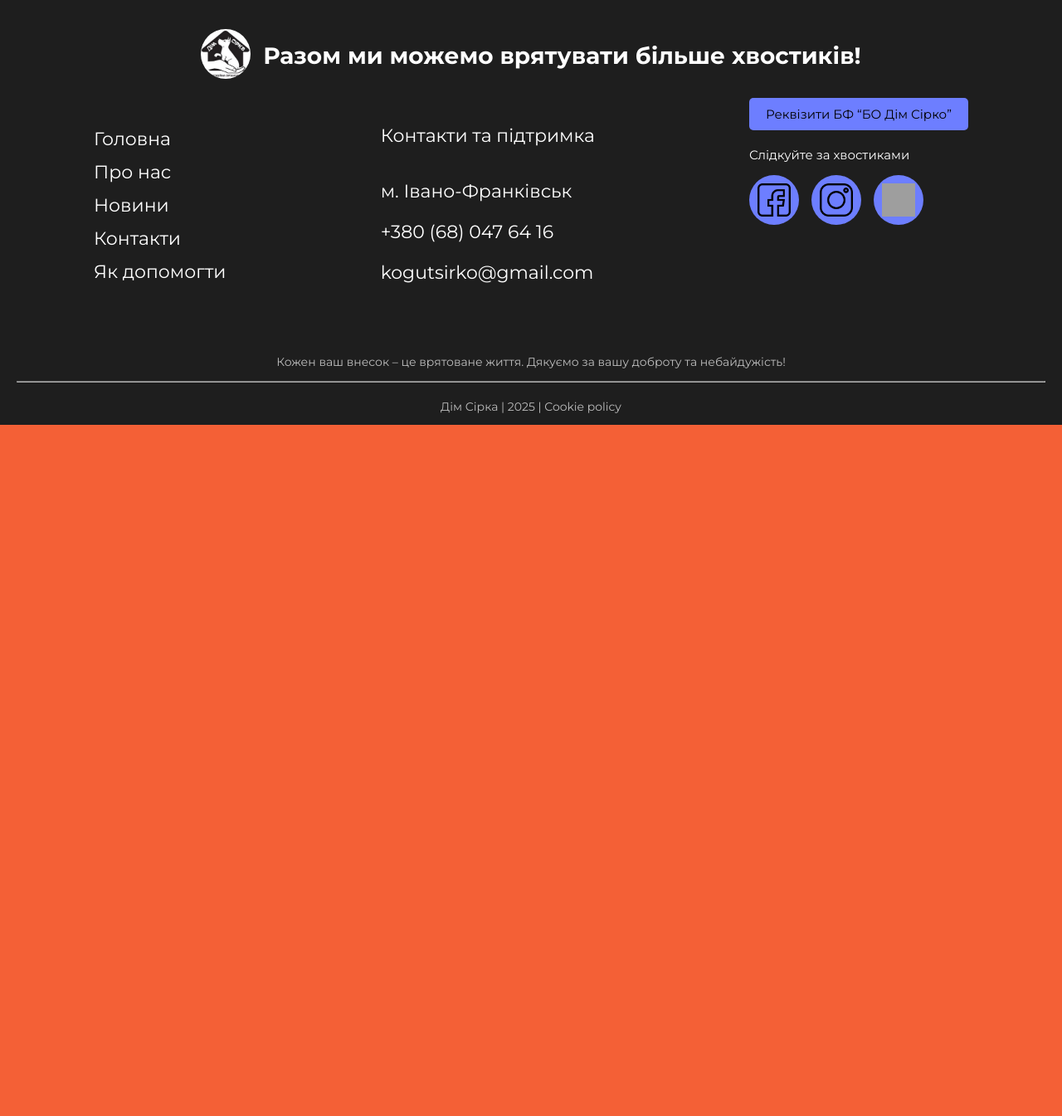
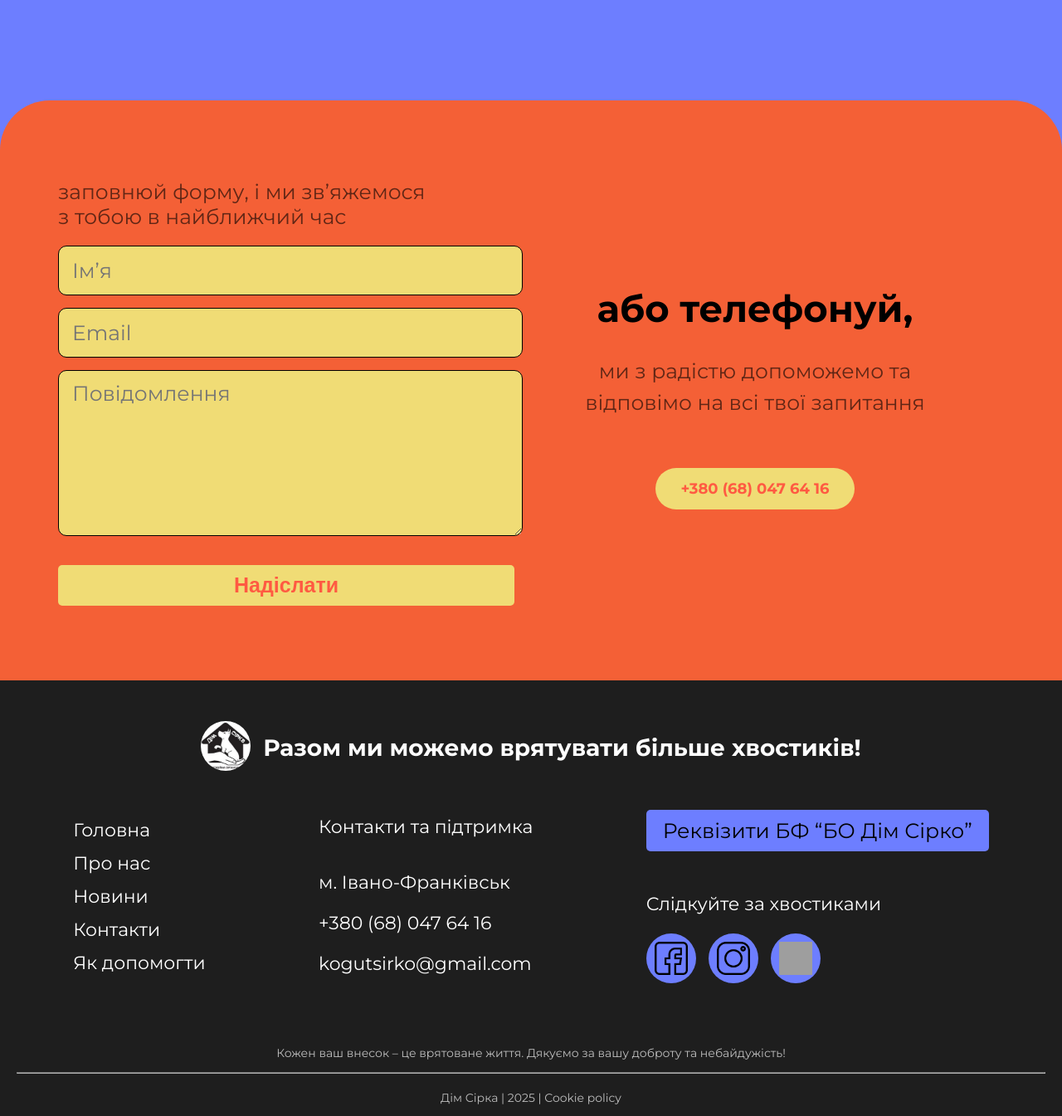
Before and after one commit to samokishchukvira/diplom.github.io, a PHP site: page /contacts.html in a window 1280 px wide. Shown: the part 1564-2909 px from the top of the page at 83% size. Before the commit the page ends 2076 px from the top, so only its background shows below. Run offline with PHP 8.4, Linux system fonts and the light colour scheme; some libraries are stand-ins or nearby versions; some web fonts are replaced; grey boxes are pictures that could not be loaded.

Commit message:
Update contacts.css

```diff
--- a/styles/contacts.css
+++ b/styles/contacts.css
@@ -25,7 +25,7 @@
     font-family: 'Montserrat', sans-serif;
     margin: var(--header-height) 0 0 0;
     font-family: var(--body-font);
-    background-color: var(--dark-color);
+    background-color: #6D7EFF;
     margin: 0;
     padding: 0;
 }
@@ -185,6 +185,215 @@
   .active {
     color: #4359fd;
   }
+    .contact-section {
+    padding: 10px 0;
+  }
+  .contact-box {
+    background: #F46036;
+    border-radius: 60px 60px 0 0 ;
+    display: flex;
+    flex-wrap: wrap;
+    justify-content: space-between;
+    max-width: 100%;
+    margin: 0 auto;
+    padding: 30px 30px 90px 10px;
+    position: relative;
+    margin-bottom: -70px;
+  }
+  .contact-form, .contact-info {
+    flex: 1 1 45%;
+  }
+  .contact-form p {
+    font-size: 15px;
+    margin-bottom: 20px;
+    opacity: 60%;
+    text-align: left;
+    max-width: 450px;
+  }
+  .contact-form form {
+    display: flex;
+    flex-direction: column;
+    gap: 15px;
+  }
+  .contact-form input,
+  .contact-form textarea {
+    padding: 12px 16px;
+    font-size: 25px;
+    border: 1px solid #000;
+    border-radius: 10px;
+    outline: none;
+    font-family: inherit;
+    background-color: #F0DC75;
+    max-width: 290px;
+  }
+  .contact-form input {
+    height: 60px;
+  }
+  .contact-form textarea {
+    height: 200px;
+  }
+  .contact-info {
+    display: flex;
+    flex-direction: column;
+    justify-content: center;
+    align-items: center;
+  }
+  .contact-info h2 {
+    font-size: 30px;
+    margin-bottom: 5px;
+    text-align: center;
+  }
+  .contact-info p {
+    font-size: 18px;
+    line-height: 1.5;
+    margin-bottom: 60px;
+    text-align: center;
+    max-width: 450px;
+    opacity: 60%;
+  }
+  .send-button {
+  background: #F0DC75;
+  color: #ff5a42;
+  font-weight: bold;
+  font-size: 25px;
+  padding: 10px 50px;
+  border-radius: 5px;
+  text-decoration: none;
+  max-width: 550px;
+  margin-top: 20px;
+  border: none;
+  cursor: pointer;
+  transition: background 0.3s ease;
+}
+  .phone-button {
+    background: #F0DC75;
+    color:#ff5a42;
+    font-weight: bold;
+    font-size: 13px;
+    padding: 10px 20px;
+    border-radius: 30px;
+    text-decoration: none;
+    max-width: 420px;
+    margin: 0 auto;
+    display: inline-block;
+    transition: background 0.3s ease;
+  }
+  .phone-button:hover {
+    background: #e34630;
+  }
+.moving-text {
+  position: absolute;
+  top: -50px;
+  left: 0;
+  width: 100%;
+  white-space: nowrap;
+  overflow: hidden;
+  z-index: 0;
+  pointer-events: none;
+}
+.moving-text p {
+  display: inline-block;
+  font-size: 120px;
+  font-weight: 700;
+  color: rgba(255, 255, 255, 0.1);
+  animation: scrollText 20s linear infinite;
+}
+@keyframes scrollText {
+  0% {
+    transform: translateX(0);
+  }
+  100% {
+    transform: translateX(-100%);
+  }
+}
+.contact-container {
+  display: flex;
+  flex-wrap: wrap;
+  justify-content: space-between;
+  align-items: flex-start;
+  gap: 40px;
+  padding: 40px;
+}
+.contact-block {
+  background-color: #F46036;
+  border-radius: 50px;
+  margin-top: 250px;
+}
+.contact-wrapper {
+  flex: 1 1 500px;
+  max-width: 800px;
+  padding: 20px 10px;
+}
+.contact-image img {
+  width: 100%;
+  max-width: 350px;
+  height: auto;
+  border-radius: 20px;
+}
+.contact-image {
+  flex: 1 1 400px;
+  text-align: center;
+}
+.contact-title {
+  font-size: 20px;
+  font-weight: bold;
+  margin-bottom: 20px;
+  display: flex;
+  align-items: center;
+}
+.contact-title img{
+  width: 50px;
+}
+.contact-list {
+  list-style: disc;
+  padding-left: 20px;
+  margin-bottom: 30px;
+  font-size: 16px;
+  line-height: 35px;
+}
+.social-links {
+  display: flex;
+  gap: 15px;
+  margin-bottom: 30px;
+}
+.social-link {
+  background-color: #d2d3ff;
+  border-radius: 50%;
+  width: 40px;
+  height: 40px;
+  display: flex;
+  align-items: center;
+  justify-content: center;
+  text-decoration: none;
+  font-size: 20px;
+  color: #000;
+  transition: transform 0.2s;
+}
+.social-link:hover {
+  transform: scale(1.1);
+}
+.cat-image {
+  text-align: center;
+}
+.cat-image img {
+  margin-top: 50px;
+  max-width: 100%;
+  height: auto;
+  border-radius: 10px;
+}
+.cat-message-text {
+  padding: 10px 60px;
+}
+.cat-message-text h2 {
+  font-size: 20px;
+}
+.cat-message-text h4 {
+  font-size: 15px;
+  font-weight: 100;
+}
+.cat-message-text p {
+  font-size: 18px;
+}
   .charity-footer {
     background-color: #1E1E1E;
     color: #fff;
@@ -266,6 +475,9 @@
     font-size: 15px;
     text-align: left;
   }
+  .footer-donate {
+  margin-top: 25px;
+}
   .social-icons {
     display: flex;
     justify-content: space-around;
@@ -327,7 +539,16 @@
         left: 0;
       }
   }
+@media screen and (min-width: 480px) {
+  .footer-socials p {
+    margin-top: 60px;
+    font-size: 22px;
+  }
+}
 @media screen and (min-width: 630px) {
+   .contact-box {
+    padding: 30px 30px 90px 30px;
+   }
   .charity-footer {
     padding: 40px 20px ;
   }
@@ -396,7 +617,50 @@
     color: var(--white-color);
   }
 }
+
 @media (min-width: 920px) {
+  .contact-form p{
+    font-size: 25px;
+  }
+   .contact-info h2 {
+    font-size: 45px;
+  }
+  .contact-info p {
+    font-size: 25px;
+  }
+  .phone-button {
+    font-size: 18px;
+    padding: 14px 30px;
+  }
+  .contact-section {
+    padding: 60px 0;
+  }
+  .contact-box {
+    padding: 70px 90px 100px 70px;
+  }
+  .contact-form input,
+  .contact-form textarea {
+    max-width: 560px;
+  }
+  .cat-message-text h2 {
+  font-size: 50px;
+}
+.cat-message-text h4 {
+  font-size: 28px;
+  font-weight: 100;
+}
+.cat-message-text p {
+  font-size: 22px;
+}
+.contact-title {
+  font-size: 35px;
+}
+.contact-list {
+  font-size: 20px;
+}
+.contact-wrapper {
+  padding: 50px 40px;
+}
   .charity-text h2 {
     font-size: 55px;
     font-weight: bold;
@@ -428,4 +692,7 @@
     margin-left: auto;
     margin-right: auto;
   }
+  .footer-donate .button {
+    font-size: 25px;
+  }
 }
```
